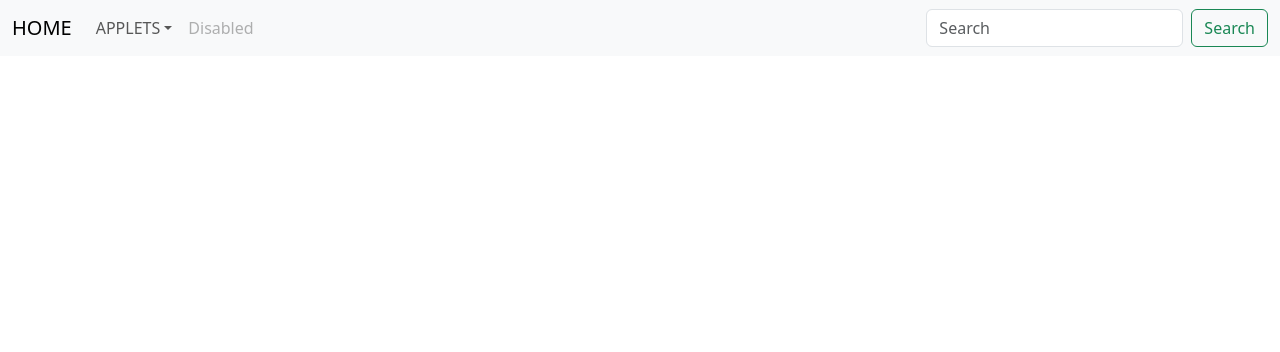
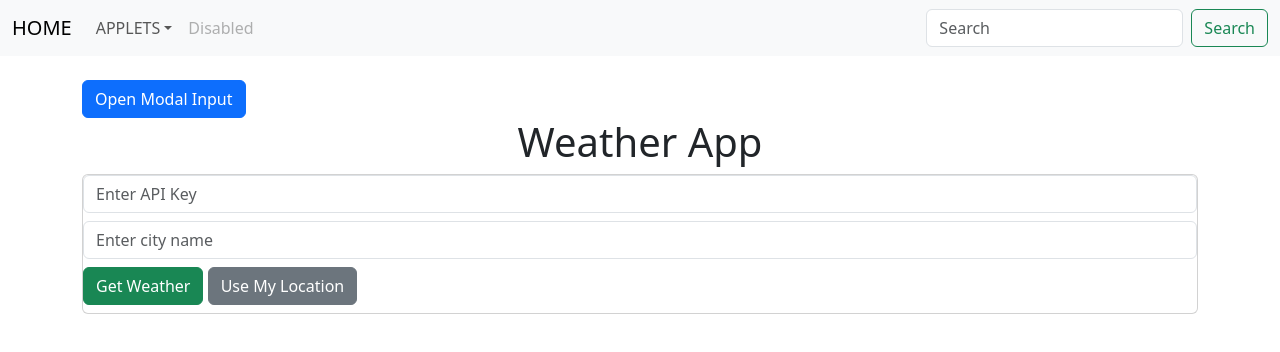
Before and after one commit to jjjjustine/it24, a plain HTML site: page index5.html in a window 1280 px wide. Drawn offline with nearby package versions, Linux system fonts and the light colour scheme.

Commit message:
added a  modal input form for entering API key and city name

```diff
--- a/index5.html
+++ b/index5.html
@@ -38,5 +38,33 @@
         </div>
     </div>
 </nav>
+
+<div class="container">
+    <!-- Button trigger modal -->
+    <button type="button" class="btn btn-primary mt-4" data-bs-toggle="modal" data-bs-target="#infoModal">Open Modal Input</button>
+
+    <div class="row">
+        <div class="col">
+            <h1 class="text-center">Weather App</h1>
+            <div class="card text-white">
+                <div class="input-search">
+                    <input type="password" id="apiKeyInput" placeholder="Enter API Key" class="form-control mb-2" />
+                    <input type="text" id="cityInput" placeholder="Enter city name" class="form-control mb-2" />
+                    <button id="getWeatherBtn" class="btn btn-success mb-2">Get Weather</button>
+                    <button id="getLocationBtn" class="btn btn-secondary mb-2">Use My Location</button>
+                </div>
+                <div id="weatherCard" style="display: none; padding: 1rem; background-color: rgb(63, 63, 63);">
+                    <img id="weatherIcon" src="" alt="Weather Icon">
+                    <h2 id="cityName"></h2>
+                    <p id="temperature"></p>
+                    <p id="description"></p>
+                    <p id="humidity"></p>
+                    <p id="windSpeed"></p>
+                </div>
+            </div>
+        </div>
+    </div>
+</div>
+
 </body>
 </html>
```
